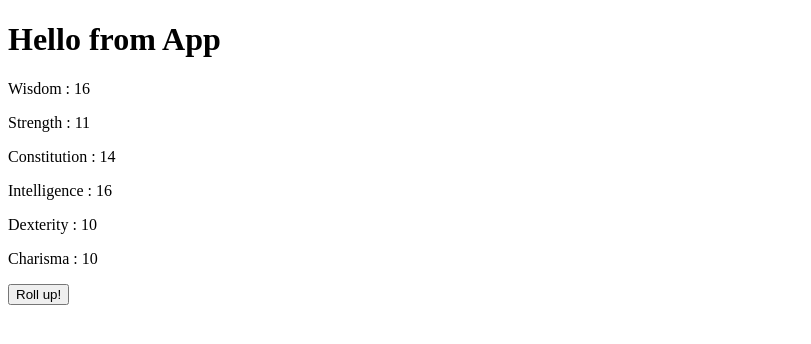
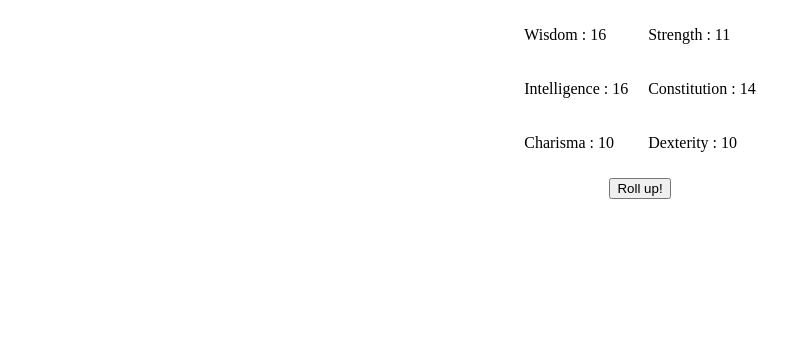
Before and after one commit to cpbeachler/cpbeachler.github.io, a React (Create React App) app: page / in a window 1280 px wide. Both pictures are taken after a click on the button "Roll up!". Shown: the top 344 px of the page, without its empty margins (0-811 px from the left). Built offline with nearby package versions, Linux system fonts and the light colour scheme.

Commit message:
hide works

```diff
--- a/src/App.js
+++ b/src/App.js
@@ -3,7 +3,6 @@ import Char from "./components/Char"
 function App() {
   return (
     <div>
-        <h1>Hello from App</h1>
         <Char />
     </div>
   );
--- /dev/null
+++ b/src/components/CSS/char.css
@@ -0,0 +1,20 @@
+.charSheet{
+    display: flex;
+    flex-direction: column;
+    flex-wrap: nowrap;
+    align-content: center;
+    justify-content: space-between;
+    align-items: center;
+}
+
+.stats{
+    display: flex;
+    align-content: stretch;
+    justify-content: center;
+    align-items: center;
+    flex-wrap: wrap;
+}
+
+.stat{
+    padding: 10px;
+}
--- a/src/components/Char.js
+++ b/src/components/Char.js
@@ -1,5 +1,5 @@
 import React,{useState, useEffect} from "react";
-
+import './CSS/char.css'
 
 const Char = () =>{
     const [wis, setWis] = useState(0)
@@ -8,9 +8,11 @@ const Char = () =>{
     const [int, setInt] = useState(0)
     const [dex, setDex] = useState(0)
     const [cha, setCha] = useState(0)
+    const [hideChar, setHideChar] = useState(true)
 
     const onRoll = (e) => {
         e.preventDefault()
+        setHideChar(false)
         let roll = () => {
             return Math.floor(Math.random() * (1 + 5) + 1)
         }
@@ -26,7 +28,6 @@ const Char = () =>{
                     dropped.push(stat[i])
                 }
             }
-            console.log(dropped)
             return dropped.reduce((a,b) => a + b, 0)
         }
         setWis(getStat())
@@ -37,19 +38,21 @@ const Char = () =>{
         setCha(getStat())
     }
     return(
-        <div>
-            <div>
-                <div>
-                    <p>Wisdom : {wis}</p>
-                    <p>Strength : {str}</p>
-                    <p>Constitution : {con}</p>
-                </div>
-                <div>
-                    <p>Intelligence : {int}</p>
-                    <p>Dexterity : {dex}</p>
-                    <p>Charisma : {cha}</p>
-                </div>
-            </div>
+        <div className='charSheet'>
+            {console.log(hideChar)}
+            {!hideChar &&
+                        <div className='stats'>
+                        <div className='brain'>
+                            <p className='stat'>Wisdom : {wis}</p>
+                            <p className='stat'>Intelligence : {int}</p>
+                            <p className='stat'>Charisma : {cha}</p>
+                        </div>
+                        <div className='brawn'>
+                            <p className='stat'>Strength : {str}</p>
+                            <p className='stat'>Constitution : {con}</p>
+                            <p className='stat'>Dexterity : {dex}</p>
+                        </div>
+                    </div>}
             <button onClick={onRoll}>Roll up!</button>
         </div>
     )
--- a/src/index.css
+++ b/src/index.css
@@ -1 +1,10 @@
 /* TODO Add site wide styles */
+html,
+body {
+    padding: 0;
+    margin: 0;
+}
+
+* {
+    box-sizing: border-box;
+}
```
